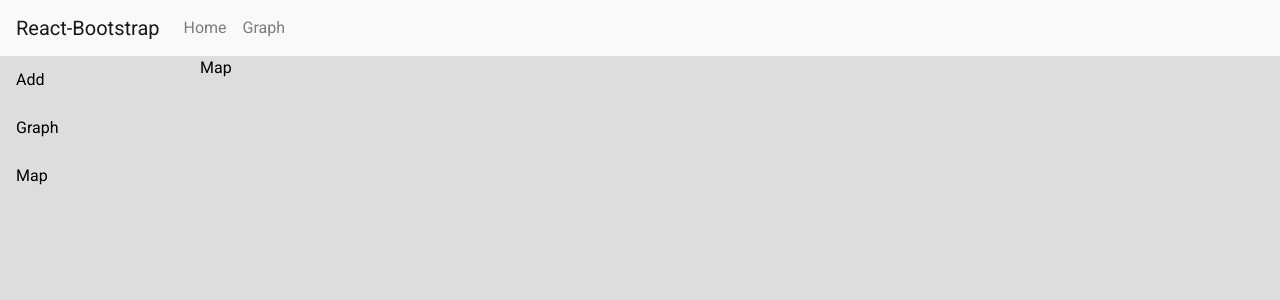
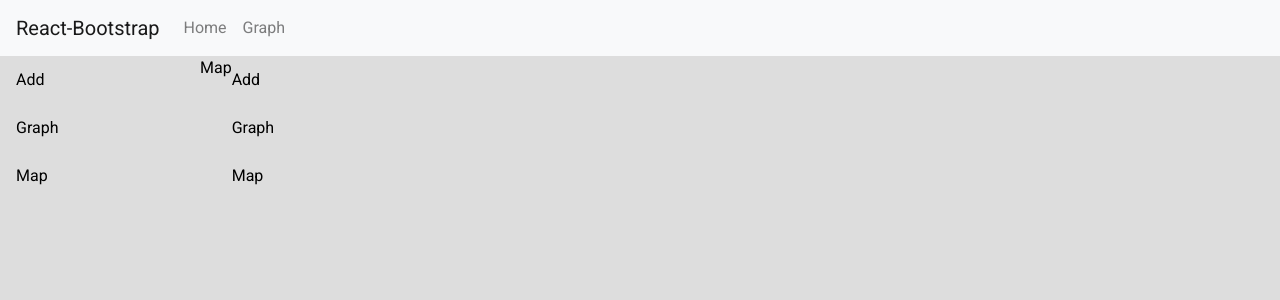
Before and after one commit to antcar112/qds-20-hackathon, a React (Create React App) app: page /map in a window 1280 px wide. Shown: the top 300 px of the page. Built offline with nearby package versions, Linux system fonts and the light colour scheme.

Commit message:
add right nav bar

```diff
--- a/src/App.js
+++ b/src/App.js
@@ -10,6 +10,7 @@ import FileUpload from './pages/FileUpload';
 import Graph from './pages/Graph';
 import Map from './pages/Map';
 import VerticalNav from './VerticalNav';
+import RightBar from './RightBar';
 
 const FlexContainer = styled.div`display: flex;`;
 
@@ -31,6 +32,7 @@ function App() {
 						<Route path="/map">
 							<Map />
 						</Route>
+            <RightBar />
 					</FlexContainer>
 				</div>
 			</Router>
--- /dev/null
+++ b/src/RightBar.js
@@ -0,0 +1,23 @@
+import React from 'react';
+import Nav from 'react-bootstrap/Nav';
+import styled from 'styled-components';
+import { Link } from 'react-router-dom';
+
+const StyledRightBar = styled.div`
+	height: 100vh;
+	line-height: 3em;
+	width: 200px;
+`;
+
+const RightBar = () => {
+	return (
+		<StyledRightBar>
+			<Nav defaultActiveKey="/" className="flex-column">
+				<Link to="/">Add</Link>
+				<Link to="/graph">Graph</Link>
+				<Link to="/map">Map</Link>
+			</Nav>
+		</StyledRightBar>
+	);
+};
+export default RightBar
```
